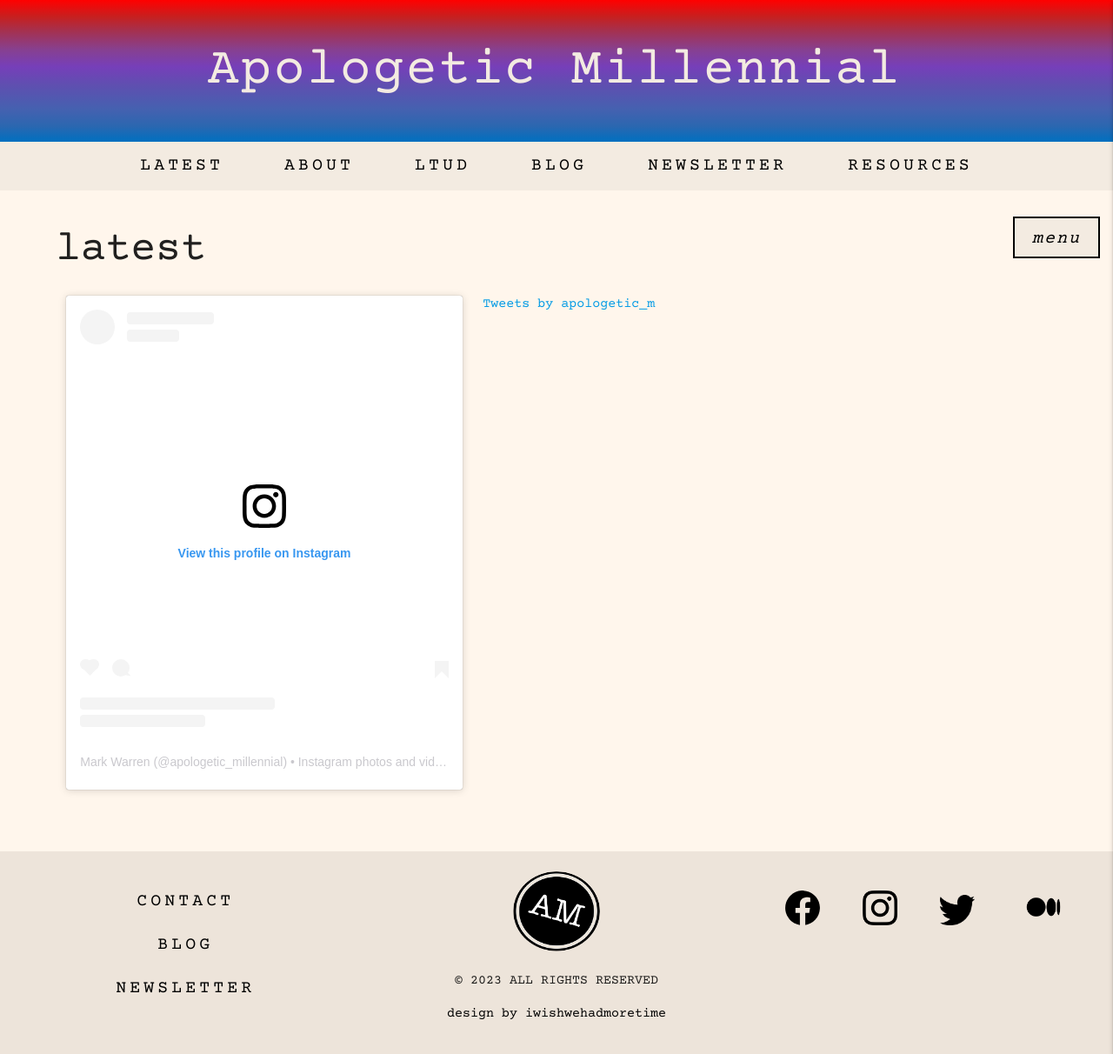
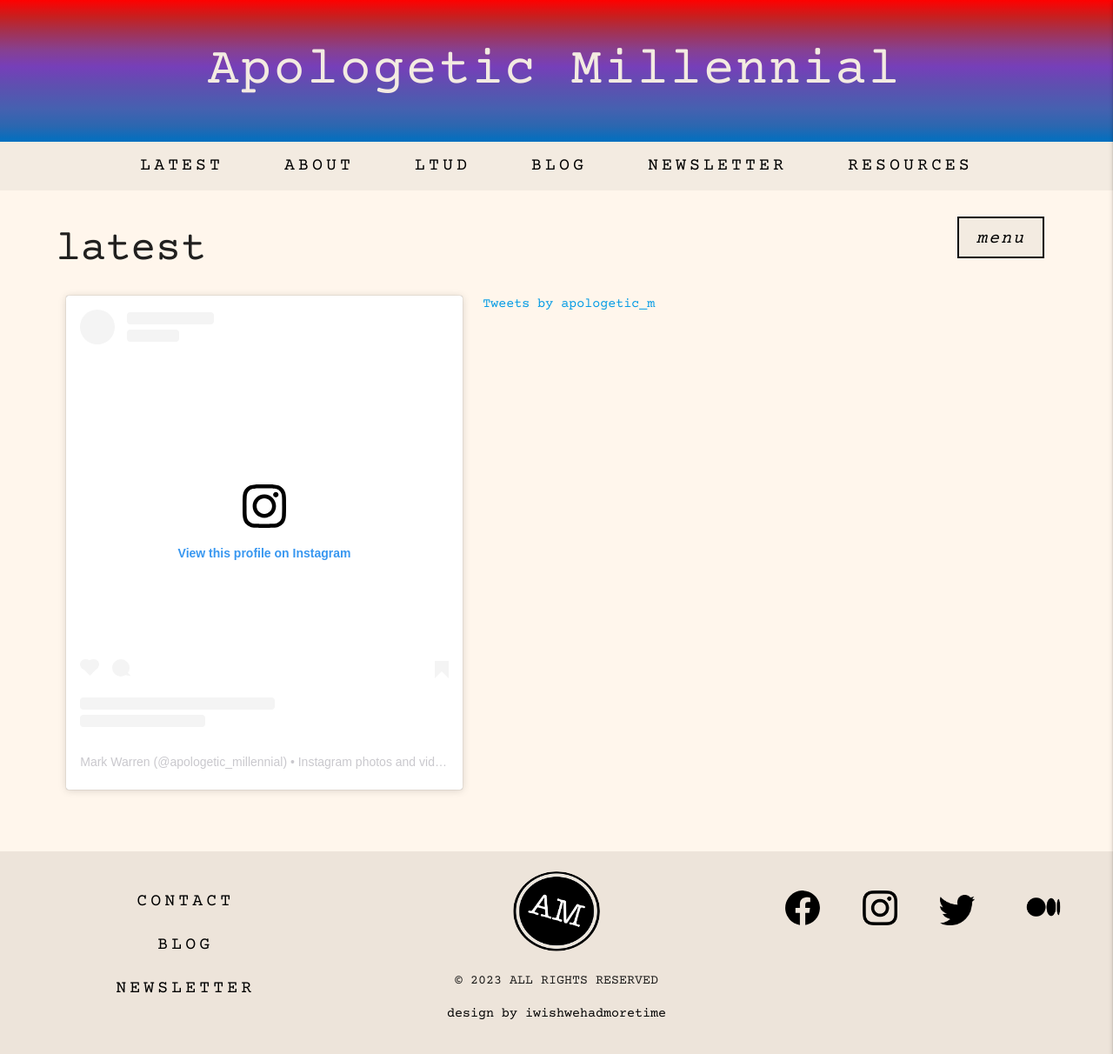
Before and after one commit to khiciste/apologetic_millennial, a Jekyll site: the page built from index.html, in a window 1280 px wide. Shown: the whole page at 87% size. Built offline with Jekyll 4.4.1, drawn with Linux system fonts in a browser that asks for light colours; some web fonts are replaced; a script that is not in the unit is left out; comment, search, counter and statistics services are not loaded.

Commit message:
menu button relative

```diff
--- a/styles/style.css
+++ b/styles/style.css
@@ -387,12 +387,12 @@ blockquote {
 }
 
 #menu-button {
-  position: fixed;
+  position: relative;
   right: 0;
   margin: 30px 15px 15px 15px;
   padding-left: 15px;
   padding-right: 15px;
-  background-color: rgb(243, 235, 225);
+  background-color: rgb(243, 235, 225) !important;
   font-style: italic;
 }
 
```
